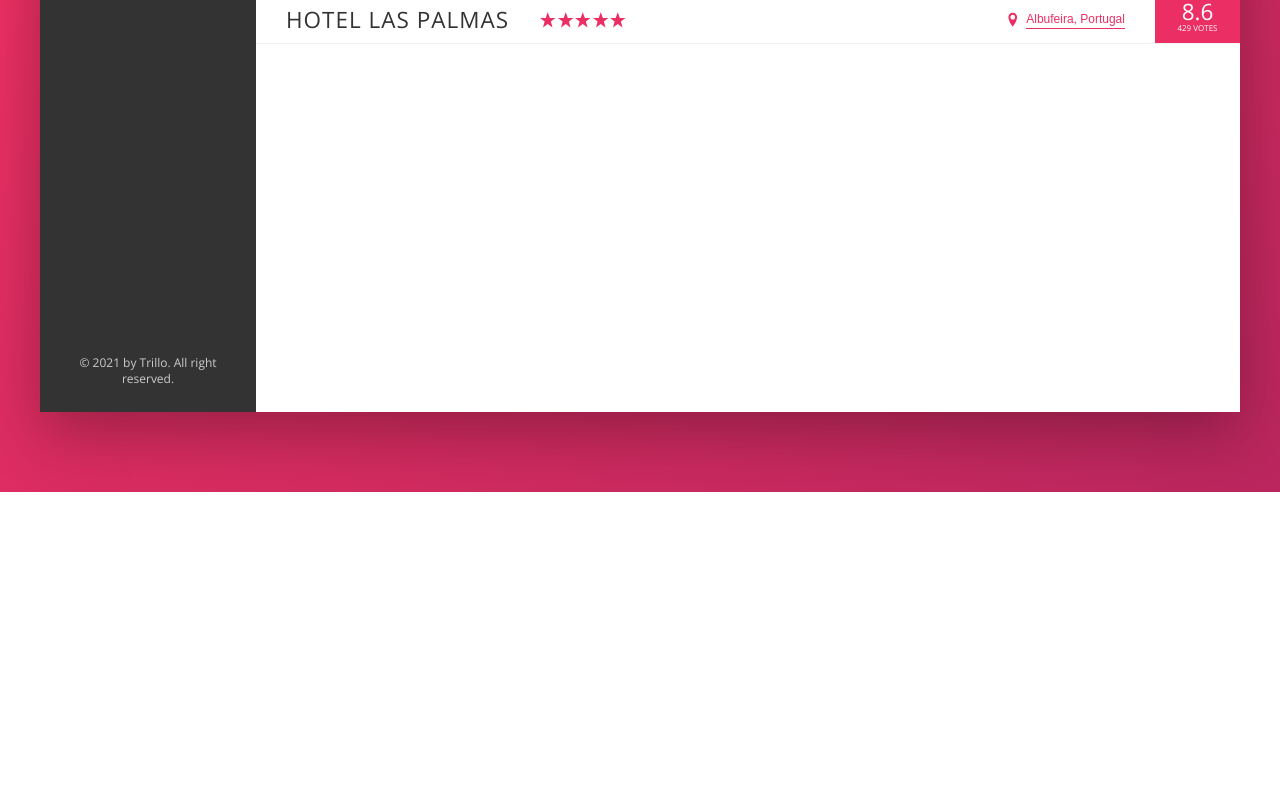
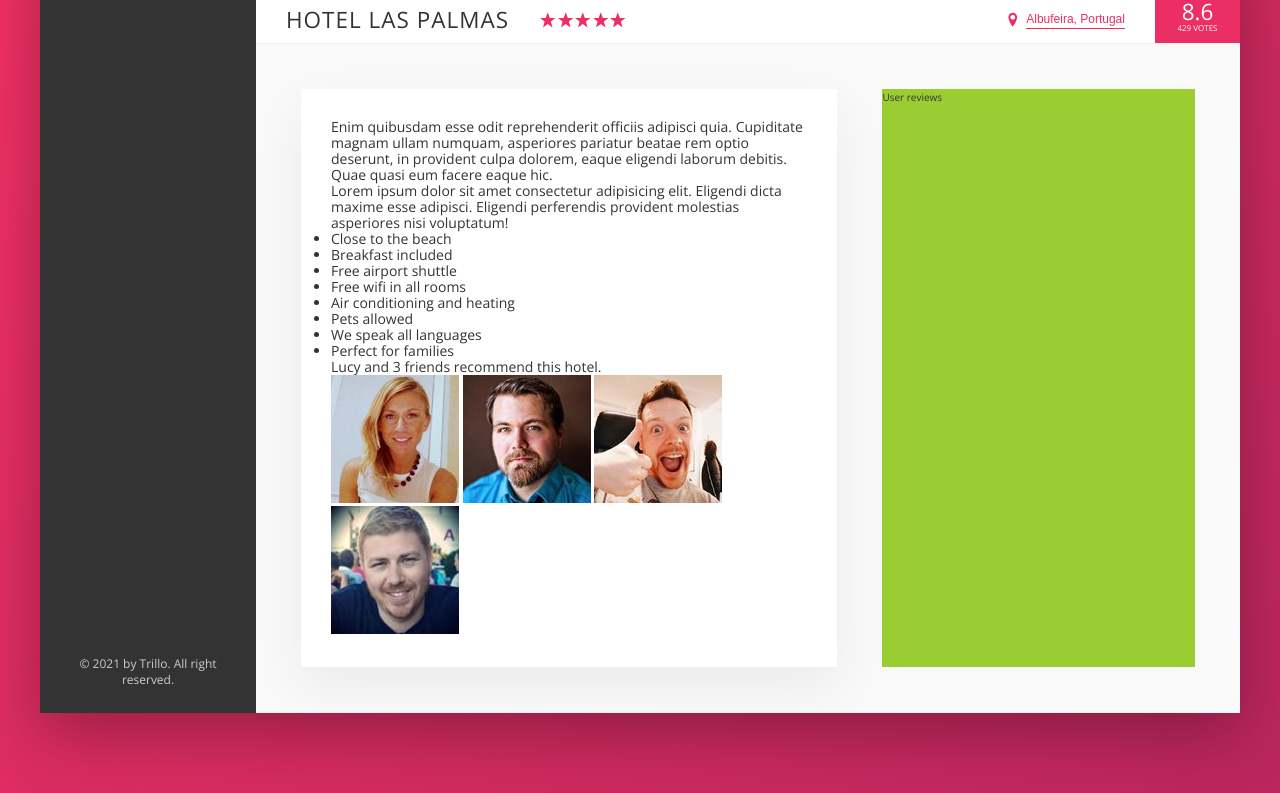
Before and after one commit to Djeeb/Trillo, a website: page index.html in a window 1280 px wide. Shown: the part 538-1331 px from the top of the page. Before the commit the page ends 1030 px from the top, so only its background shows below. Drawn offline with nearby package versions, Linux system fonts and the light colour scheme.

Commit message:
description section in progress

```diff
--- a/index.html
+++ b/index.html
@@ -142,6 +142,38 @@
                         </div>
                     </div>
 
+                    <div class="detail">
+                        <div class="description">
+                            <p class="paragraph">Enim quibusdam esse odit reprehenderit officiis adipisci quia. Cupiditate magnam ullam numquam, asperiores pariatur beatae rem optio deserunt, in provident culpa dolorem, eaque eligendi laborum debitis. Quae quasi eum facere eaque hic.</p>
+                            <p class="paragraph">Lorem ipsum dolor sit amet consectetur adipisicing elit. Eligendi dicta maxime esse adipisci. Eligendi perferendis provident molestias asperiores nisi voluptatum!</p>
+                            <ul class="list">
+                                <li class="list__item">Close to the beach</li>
+                                <li class="list__item">Breakfast included</li>
+                                <li class="list__item">Free airport shuttle</li>
+                                <li class="list__item">Free wifi in all rooms</li>
+                                <li class="list__item">Air conditioning and heating</li>
+                                <li class="list__item">Pets allowed</li>
+                                <li class="list__item">We speak all languages</li>
+                                <li class="list__item">Perfect for families</li>
+                            </ul>
+                            <div class="recommend">
+                                <p class="recommend__count">
+                                    Lucy and 3 friends recommend this hotel.
+                                </p>
+                                <div class="recommend__friends">
+                                    <img src="img/user-2.jpg" alt="Friend 1" class="recommend__photo">
+                                    <img src="img/user-5.jpg" alt="Friend 2" class="recommend__photo">
+                                    <img src="img/user-1.jpg" alt="Friend 3" class="recommend__photo">
+                                    <img src="img/user-3.jpg" alt="Friend 4" class="recommend__photo">
+                                </div>
+                            </div>
+                        </div>
+
+                        <div class="user-reviews">
+                            User reviews
+                        </div>
+                    </div>
+
                 </main>
             </div>
         </div>
--- a/sass/_base.scss
+++ b/sass/_base.scss
@@ -13,6 +13,9 @@
     --color-grey-dark-3: #999;
 
     --shadow-dark: 0 2rem 6rem rgba(0,0,0, .3);
+    --shadow-light: 0 2rem 5rem rgba(0,0,0,.06);
+
+    --line: 1px solid var(--color-grey-light-2);
 }
 
 * {
--- a/sass/_components.scss
+++ b/sass/_components.scss
@@ -226,7 +226,7 @@
 .overview {
     display: flex;
     align-items: center;
-    border-bottom: 1px solid var(--color-grey-light-2);
+    border-bottom: var(--line);
 
     &__heading {
         font-size: 2.25rem;
--- a/sass/_layout.scss
+++ b/sass/_layout.scss
@@ -11,7 +11,7 @@
     font-size: 1.4rem;
     height: 7rem;
     background-color: #fff;
-    border-bottom: 1px solid var(--color-grey-light-2);
+    border-bottom: var(--line);
 
     display: flex;
     justify-content: space-between;
@@ -35,8 +35,26 @@
 .hotel-view {
     background-color: #fff;
 
-    // TEST
-    height: 80rem;
-
     flex: 1;
 }
+
+.detail {
+    display: flex;
+    padding: 4.5rem;
+    background-color: var(--color-grey-light-1);
+    border-bottom:  var(--line);
+}
+
+.description {
+    font-size: 1.4rem;
+    background-color: #fff;
+    box-shadow: var(--shadow-light);
+    padding: 3rem;
+    flex: 0 0 60%;
+    margin-right: 4.5rem;
+}
+
+.user-reviews {
+    background-color: yellowgreen;
+    flex: 1;
+}
```
Also changed, not shown: css/style.css.
